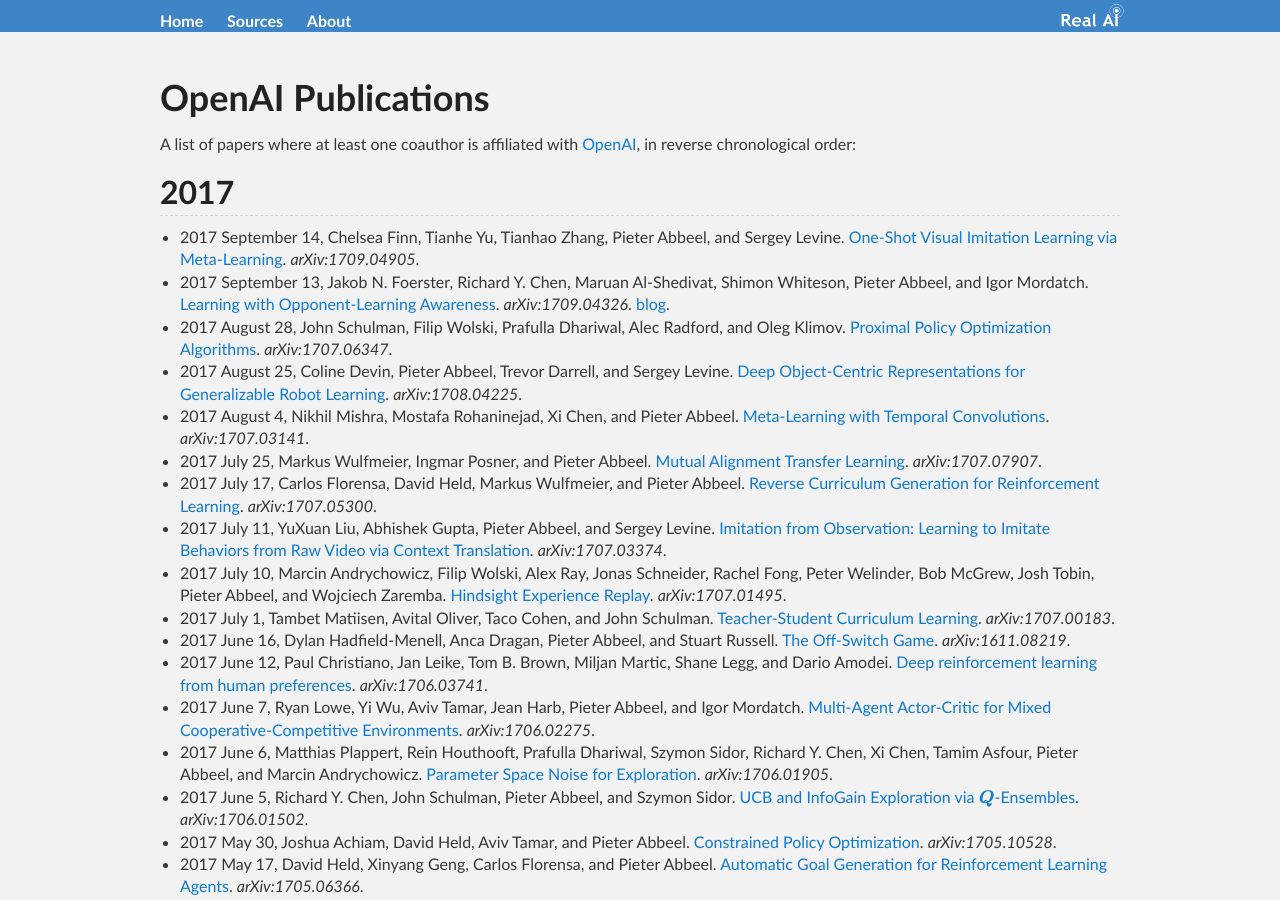
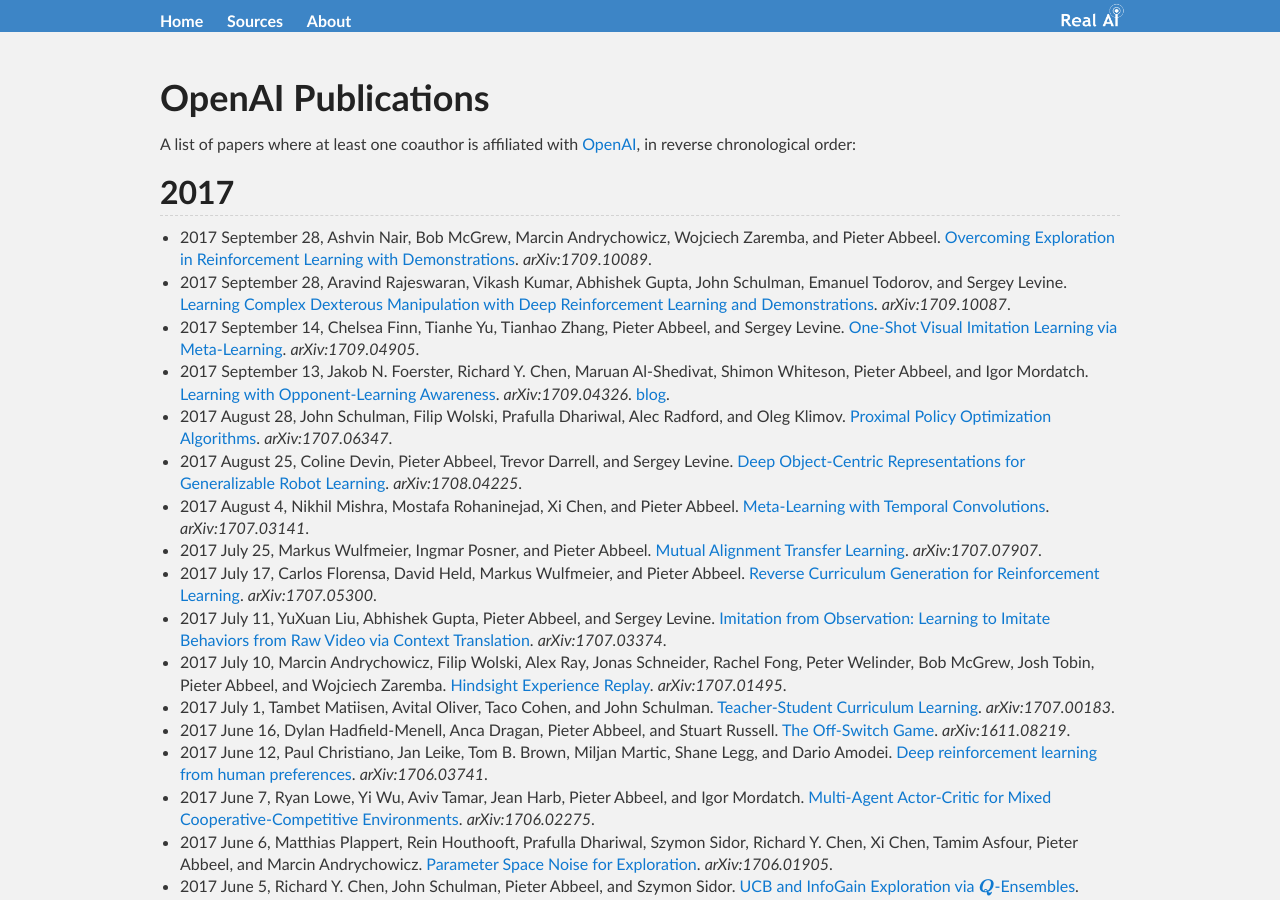
Before and after one commit to Tonywuhk/realai.org, a Jekyll site: the page built from research-groups/publications/openai.md, in a window 1280 px wide and 900 px high. Built offline with Jekyll 4.4.1, drawn with Linux system fonts in a browser that asks for light colours; our own code applies the rules of GitHub Pages for plain Markdown files; formulas are drawn with MathJax 3; the repository's description, which GitHub fills in, is left out.

Commit message:
Update files

```diff
--- a/research-groups/publications/openai.md
+++ b/research-groups/publications/openai.md
@@ -8,6 +8,8 @@
 
 ## 2017
 
+* 2017 September 28, Ashvin Nair, Bob McGrew, Marcin Andrychowicz, Wojciech Zaremba, and Pieter Abbeel. [Overcoming Exploration in Reinforcement Learning with Demonstrations](https://arxiv.org/abs/1709.10089). *arXiv:1709.10089*.
+* 2017 September 28, Aravind Rajeswaran, Vikash Kumar, Abhishek Gupta, John Schulman, Emanuel Todorov, and Sergey Levine. [Learning Complex Dexterous Manipulation with Deep Reinforcement Learning and Demonstrations](https://arxiv.org/abs/1709.10087). *arXiv:1709.10087*.
 * 2017 September 14, Chelsea Finn, Tianhe Yu, Tianhao Zhang, Pieter Abbeel, and Sergey Levine. [One-Shot Visual Imitation Learning via Meta-Learning](https://arxiv.org/abs/1709.04905). *arXiv:1709.04905*.
 * 2017 September 13, Jakob N. Foerster, Richard Y. Chen, Maruan Al-Shedivat, Shimon Whiteson, Pieter Abbeel, and Igor Mordatch. [Learning with Opponent-Learning Awareness](https://arxiv.org/abs/1709.04326). *arXiv:1709.04326*. [blog](https://blog.openai.com/learning-to-model-other-minds/).
 * 2017 August 28, John Schulman, Filip Wolski, Prafulla Dhariwal, Alec Radford, and Oleg Klimov. [Proximal Policy Optimization Algorithms](https://arxiv.org/abs/1707.06347). *arXiv:1707.06347*.
```
Also changed, not shown: applications.md (+1 -1 lines), background/philosophy.md (+1 -1 lines).
